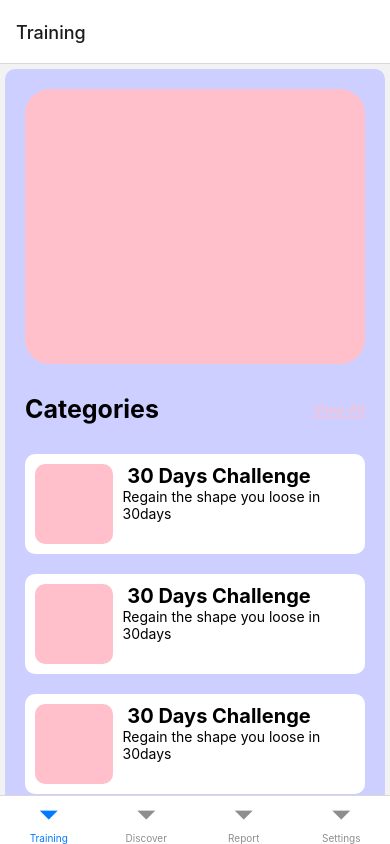
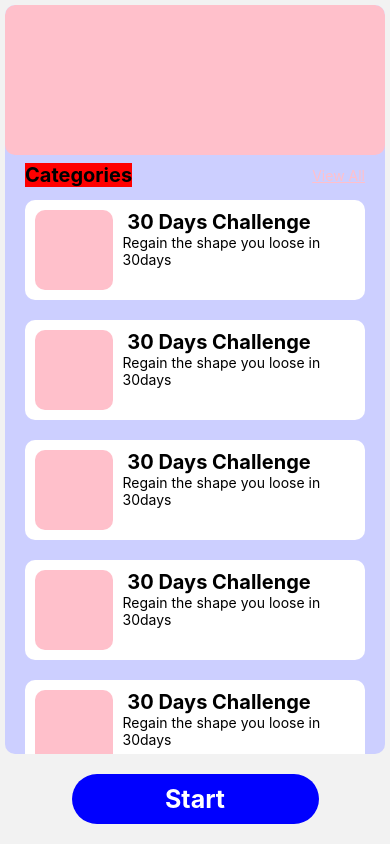
Before and after one commit to mbianou-bradon/ikniteSpace-Fitness-App, a React Native app: screen /Categories in a window 390 px wide. Built offline with nearby package versions, Linux system fonts and the light colour scheme.

Commit message:
Restructured Navigation

```diff
--- a/App.tsx
+++ b/App.tsx
@@ -18,6 +18,10 @@
 import Exercise from './src/screens/Exercise';
 import { createBottomTabNavigator } from '@react-navigation/bottom-tabs';
 import ExerciseDetails from './src/screens/ExerciseDetails';
+import Report from './src/screens/Report';
+import Settings from './src/screens/Settings';
+import Discover from './src/screens/Discover';
+import Home from './src/screens/Home';
 
 // Different Stack Params Definitions
 export type RootStackParams = {
@@ -28,6 +32,8 @@
 }
 
 export type CategoriesStackParams = {
+  Home: any;
+  WorkoutCategories: any;
   Categories: any;
   Exercise: any;
   "Exercise Details": any;
@@ -41,11 +47,13 @@
 const  CategoriesStackRoute = (): JSX.Element => {
 
   return (
-    <CategoriesStack.Navigator initialRouteName='Categories'>
-      <CategoriesStack.Screen name={"Categories"} component={Categories} />
-      <CategoriesStack.Screen name={"Exercise"} component={Exercise}/>
-      <CategoriesStack.Screen name={"Exercise Details"} component={ExerciseDetails} />
-    </CategoriesStack.Navigator>
+      <RootStack.Navigator initialRouteName="Training" screenOptions={{headerShown: false}}>
+          <RootStack.Screen name="Training" component={Home} />
+          <RootStack.Screen name="Discover" component={Discover} />
+          <RootStack.Screen name="Report" component={Report} />
+          <RootStack.Screen name="Settings" component={Settings} />
+      </RootStack.Navigator>
+
   )
 }
 
@@ -56,12 +64,13 @@
   return (
     <NavigationContainer>
         <StatusBar />
-        <RootStack.Navigator initialRouteName="Training">
-          <RootStack.Screen name="Training" component={WorkoutCategories} />
-          <RootStack.Screen name="Discover" component={CategoriesStackRoute} />
-          <RootStack.Screen name="Report" component={Exercise} />
-          <RootStack.Screen name="Settings" component={Exercise} />
-        </RootStack.Navigator>
+        <CategoriesStack.Navigator initialRouteName='Home' screenOptions={{headerShown: false}}>
+          <CategoriesStack.Screen name={"Home"} component={CategoriesStackRoute}/>
+          <CategoriesStack.Screen name={"WorkoutCategories"} component={WorkoutCategories} />
+          <CategoriesStack.Screen name={"Categories"} component={Categories} />
+          <CategoriesStack.Screen name={"Exercise"} component={Exercise}/>
+          <CategoriesStack.Screen name={"Exercise Details"} component={ExerciseDetails} />
+        </CategoriesStack.Navigator>
     </NavigationContainer>
   );
 }
--- a/src/components/CategoriesOverview.tsx
+++ b/src/components/CategoriesOverview.tsx
@@ -4,7 +4,7 @@
 import { View, Text, StyleSheet, TouchableOpacity } from "react-native";
 import { CategoriesStackParams } from "../../App";
 
-export default function CategoriesOverview() {
+export default function CategoriesOverview({item}) {
 
     const navigation = useNavigation<NativeStackNavigationProp<CategoriesStackParams>>()
 
--- a/src/components/WorkoutOverview.tsx
+++ b/src/components/WorkoutOverview.tsx
@@ -1,11 +1,15 @@
+import { useNavigation } from "@react-navigation/native";
+import { NativeStackNavigationProp } from "@react-navigation/native-stack";
 import React from "react";
 import { StyleSheet, Text, TouchableOpacity, View } from "react-native";
+import { CategoriesStackParams } from "../../App";
 
 
 export default function WorkoutOverview(){
+    const navigation = useNavigation<NativeStackNavigationProp<CategoriesStackParams>>()
 
     return(
-        <TouchableOpacity style={styles.workoutContainer}>
+        <TouchableOpacity style={styles.workoutContainer} onPress={()=> navigation.navigate("WorkoutCategories")}>
             <View >
                 <Text style={styles.workoutHeader}>Home-Workout</Text>
                 <View style={styles.workoutDetailsContainer}>
--- a/src/redux/store/store.ts
+++ b/src/redux/store/store.ts
@@ -1,9 +1,11 @@
 import { configureStore } from '@reduxjs/toolkit';
 import { exerciseSlice } from '../features/exerciseSlice';
+import workoutCategoriesSlice from '../features/workoutCategoriesSlice';
 
 export const store = configureStore({
     reducer:{
-        exercisereducer : exerciseSlice.reducer
+        exercisereducer : exerciseSlice.reducer,
+        workoutCategoriesreducer : workoutCategoriesSlice.reducer
     }
 })
 
--- /dev/null
+++ b/src/screens/Discover.tsx
@@ -0,0 +1,26 @@
+import { ImageBackground, StyleSheet, Text } from "react-native";
+
+
+export default function Discover(){
+
+    return (
+        <ImageBackground source={require("../assets/images/iknite.png")} style={styles.ImageCover} resizeMode={"contain"} imageStyle={{flex:1, padding:10}}>
+            <Text style={styles.text}>Coming soon. . .</Text>
+        </ImageBackground>
+    )
+}
+
+const styles = StyleSheet.create({
+    text: {
+        fontSize: 25,
+        fontWeight: "bold"
+    },
+    ImageCover: {
+        height: "100%",
+        width: "100%",
+        alignItems: "center",
+        paddingTop: 20,
+
+
+    }
+})
--- a/src/screens/Exercise.tsx
+++ b/src/screens/Exercise.tsx
@@ -1,7 +1,12 @@
+import { useNavigation } from "@react-navigation/native";
+import { NativeStackNavigationProp } from "@react-navigation/native-stack";
 import { Pressable, StyleSheet, Text, View } from "react-native";
+import { CategoriesStackParams } from "../../App";
 
 
 export default function Exercise(){
+
+    const navigation = useNavigation<NativeStackNavigationProp<CategoriesStackParams>>()
 
     return(
         <View style={styles.exerciseContainer}>
@@ -24,7 +29,7 @@
             <View>
 
                 <View style={styles.closeExerciseViewButtonContainer}>
-                    <Pressable style={styles.closeExerciseButton}>
+                    <Pressable style={styles.closeExerciseButton} onPress={()=> navigation.goBack()}>
                         <View>
                             <Text style={styles.closeExerciseButtonText}>Close</Text>
                         </View>
--- /dev/null
+++ b/src/screens/Report.tsx
@@ -0,0 +1,26 @@
+import { ImageBackground, StyleSheet, Text } from "react-native";
+
+
+export default function Report(){
+
+    return (
+        <ImageBackground source={require("../assets/images/iknite.png")} style={styles.ImageCover} resizeMode={"contain"} imageStyle={{flex:1, padding:10}}>
+            <Text style={styles.text}>Coming soon. . .</Text>
+        </ImageBackground>
+    )
+}
+
+const styles = StyleSheet.create({
+    text: {
+        fontSize: 25,
+        fontWeight: "bold"
+    },
+    ImageCover: {
+        height: "100%",
+        width: "100%",
+        alignItems: "center",
+        paddingTop: 20,
+
+
+    }
+})
--- /dev/null
+++ b/src/screens/Settings.tsx
@@ -0,0 +1,26 @@
+import { ImageBackground, StyleSheet, Text } from "react-native";
+
+
+export default function Settings(){
+
+    return (
+        <ImageBackground source={require("../assets/images/iknite.png")} style={styles.ImageCover} resizeMode={"contain"} imageStyle={{flex:1, padding:10}}>
+            <Text style={styles.text}>Coming soon. . .</Text>
+        </ImageBackground>
+    )
+}
+
+const styles = StyleSheet.create({
+    text: {
+        fontSize: 25,
+        fontWeight: "bold"
+    },
+    ImageCover: {
+        height: "100%",
+        width: "100%",
+        alignItems: "center",
+        paddingTop: 20,
+
+
+    }
+})
--- a/src/screens/WorkoutCategories.tsx
+++ b/src/screens/WorkoutCategories.tsx
@@ -1,8 +1,11 @@
 import React from "react";
-import { Image, ScrollView, StyleSheet, Text, View } from "react-native";
+import { FlatList, Image, ScrollView, StyleSheet, Text, View } from "react-native";
 import CategoriesOverview from "../components/CategoriesOverview";
+import { useAppSelector } from "../redux/hooks";
 
 export default function WorkoutCategories(){
+
+    const workoutCategories = useAppSelector(state => state.workoutCategoriesreducer.todos)
 
     return (
         <View style={styles.categoriesContainer}>
@@ -17,11 +20,12 @@
                     <Text style={styles.categoriesOptionsHeaderMore}>View All</Text>
                 </View>
 
+                {/* <CategoriesOverview/>
                 <CategoriesOverview/>
                 <CategoriesOverview/>
                 <CategoriesOverview/>
-                <CategoriesOverview/>
-                <CategoriesOverview/>
+                <CategoriesOverview/> */}
+                <FlatList data={workoutCategories} renderItem={({item})=> <CategoriesOverview item={item}/>}/>
 
                 <View style={{height:50}}></View>
             </ScrollView>
```
Also changed, not shown: src/redux/features/workoutCategoriesSlice.tsx (added, +15 -0 lines), src/assets/images/IkniteStudio.png (renamed from src/assets/images/Iknite-Studio@2x-1.png).
